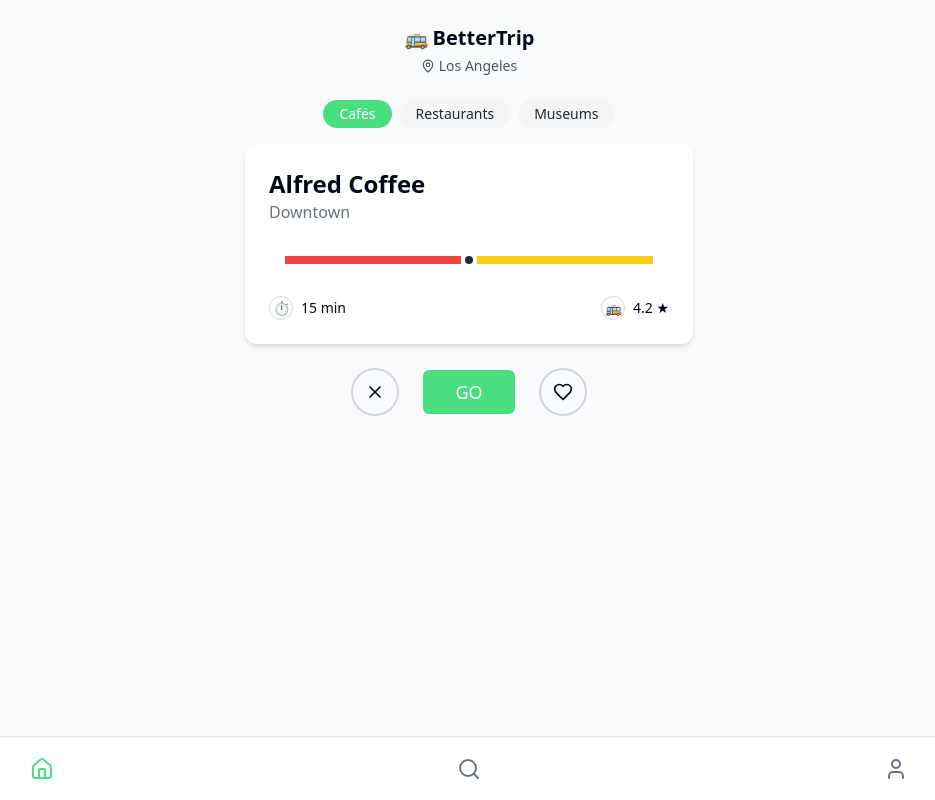
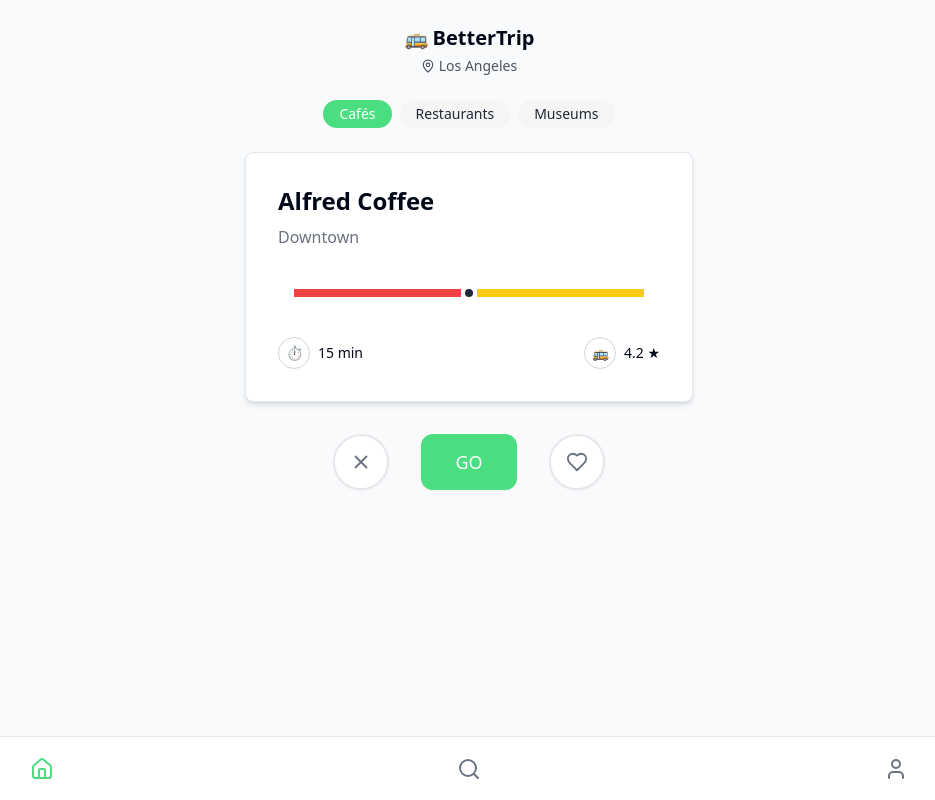
Before and after one commit to yashgoy41/metro-bruin, a React (Vite) app: page / in a window 1280 px wide. Shown: the whole page, without its empty margins (171-1106 px from the left). Built offline with nearby package versions, Linux system fonts and the light colour scheme.

Commit message:
Refactor: Improve card height and aesthetic
- Increased the height of the swipe card on the home page.
- Applied minimalist design principles with neutral colors and green accents for the "GO" button.

```diff
--- a/src/components/GoButton.tsx
+++ b/src/components/GoButton.tsx
@@ -1,5 +1,6 @@
 
 import { useTrips } from "@/contexts/TripContext";
+import { Button } from "@/components/ui/button";
 
 interface GoButtonProps {
   tripId: string;
@@ -10,13 +11,13 @@ const GoButton = ({ tripId, size = "large" }: GoButtonProps) => {
   const { visitTrip } = useTrips();
 
   return (
-    <button
+    <Button
       onClick={() => visitTrip(tripId)}
-      className={`bg-bettertrip-green hover:bg-bettertrip-green-hover text-white font-medium rounded-md transition-colors
-        ${size === "large" ? "px-8 py-2 text-lg" : "px-4 py-1 text-sm"}`}
+      className={`bg-bettertrip-green hover:bg-bettertrip-green-hover text-white font-medium rounded-xl shadow-sm transition-colors
+        ${size === "large" ? "px-10 py-2 text-lg h-14 w-24" : "px-4 py-1 text-sm"}`}
     >
       GO
-    </button>
+    </Button>
   );
 };
 
--- a/src/components/SwipeCard.tsx
+++ b/src/components/SwipeCard.tsx
@@ -5,6 +5,7 @@ import { X, Heart } from "lucide-react";
 import RoutePreview from "./RoutePreview";
 import GoButton from "./GoButton";
 import { useTrips } from "@/contexts/TripContext";
+import { Card, CardContent } from "@/components/ui/card";
 
 interface SwipeCardProps {
   trip: Trip;
@@ -86,8 +87,8 @@ const SwipeCard = ({ trip, onSwipeLeft, onSwipeRight }: SwipeCardProps) => {
 
   return (
     <div className="w-full px-4 flex flex-col items-center">
-      <div
-        className="w-full max-w-md bg-white rounded-xl shadow-md overflow-hidden"
+      <Card
+        className="w-full max-w-md overflow-hidden shadow-md"
         style={cardStyle}
         onMouseDown={handleMouseDown}
         onMouseMove={handleMouseMove}
@@ -97,47 +98,47 @@ const SwipeCard = ({ trip, onSwipeLeft, onSwipeRight }: SwipeCardProps) => {
         onTouchMove={handleTouchMove}
         onTouchEnd={handleTouchEnd}
       >
-        <div className="p-6">
-          <h2 className="text-2xl font-bold">{trip.name}</h2>
-          <p className="text-gray-500">{trip.location}</p>
+        <CardContent className="p-8">
+          <h2 className="text-2xl font-semibold mb-2">{trip.name}</h2>
+          <p className="text-gray-500 mb-6">{trip.location}</p>
 
-          <div className="my-8 px-4">
+          <div className="my-10 px-4">
             <RoutePreview route={trip.route} />
           </div>
 
-          <div className="flex justify-between items-center mt-6">
+          <div className="flex justify-between items-center mt-8">
             <div className="flex items-center">
-              <div className="w-6 h-6 flex items-center justify-center rounded-full border border-gray-300 mr-2">
+              <div className="w-8 h-8 flex items-center justify-center rounded-full border border-gray-300 mr-2">
                 <span className="text-sm">⏱️</span>
               </div>
-              <span className="text-sm">{trip.transitTime}</span>
+              <span className="text-sm font-medium">{trip.transitTime}</span>
             </div>
 
             <div className="flex items-center">
-              <div className="w-6 h-6 flex items-center justify-center rounded-full border border-gray-300 mr-2">
+              <div className="w-8 h-8 flex items-center justify-center rounded-full border border-gray-300 mr-2">
                 <span className="text-sm">🚌</span>
               </div>
-              <span className="text-sm">{trip.transitRating} ★</span>
+              <span className="text-sm font-medium">{trip.transitRating} ★</span>
             </div>
           </div>
-        </div>
-      </div>
+        </CardContent>
+      </Card>
 
-      <div className="flex justify-center items-center gap-6 mt-6">
+      <div className="flex justify-center items-center gap-8 mt-8">
         <button
           onClick={handleReject}
-          className="w-12 h-12 flex items-center justify-center rounded-full border-2 border-gray-300"
+          className="w-14 h-14 flex items-center justify-center rounded-full border-2 border-gray-200 bg-white shadow-sm transition-colors hover:bg-gray-50"
         >
-          <X size={20} />
+          <X size={22} className="text-gray-500" />
         </button>
 
         <GoButton tripId={trip.id} />
 
         <button
           onClick={handleLike}
-          className="w-12 h-12 flex items-center justify-center rounded-full border-2 border-gray-300"
+          className="w-14 h-14 flex items-center justify-center rounded-full border-2 border-gray-200 bg-white shadow-sm transition-colors hover:bg-gray-50"
         >
-          <Heart size={20} />
+          <Heart size={22} className="text-gray-500" />
         </button>
       </div>
     </div>
--- a/src/pages/HomePage.tsx
+++ b/src/pages/HomePage.tsx
@@ -6,10 +6,12 @@ import BottomNavBar from "@/components/BottomNavBar";
 
 const HomePage = () => {
   return (
-    <div className="min-h-screen bg-gray-50 pb-16">
+    <div className="min-h-screen bg-gray-50 pb-20">
       <Header />
-      <CategoryTabs />
-      <div className="mt-4">
+      <div className="px-4 mb-2">
+        <CategoryTabs />
+      </div>
+      <div className="mt-6 pb-4">
         <SwipeDeck />
       </div>
       <BottomNavBar />
```
